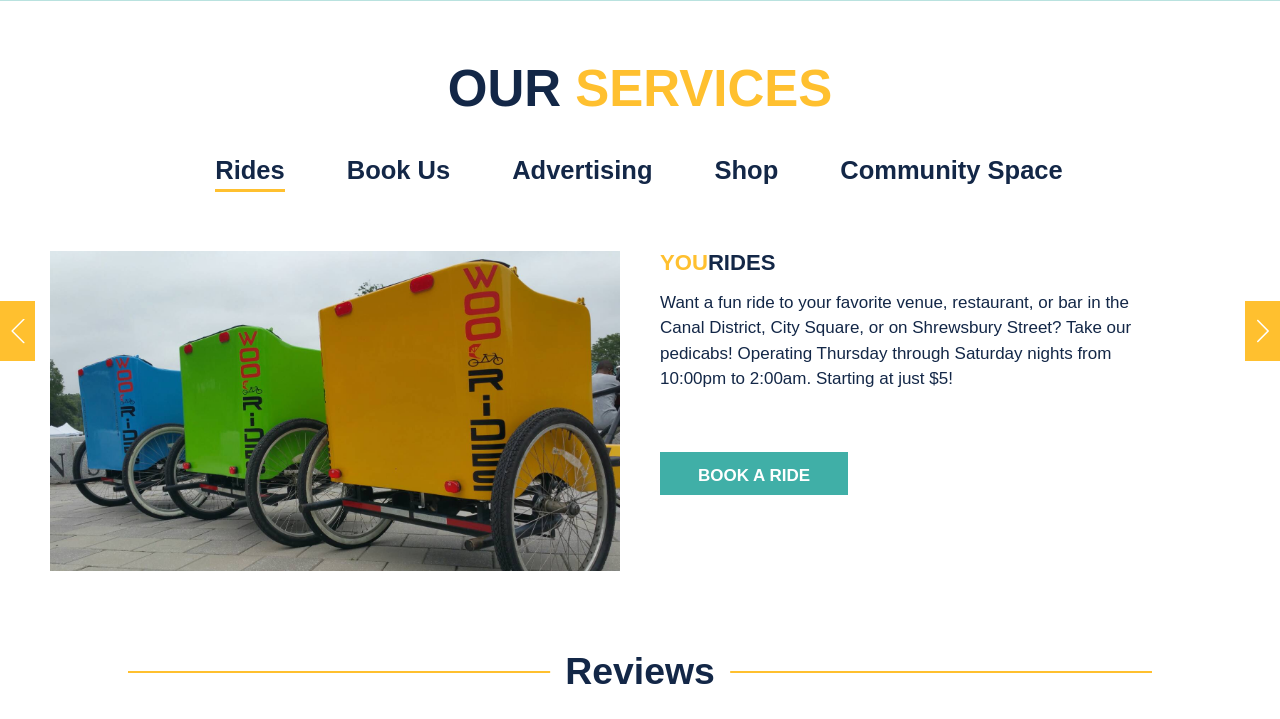
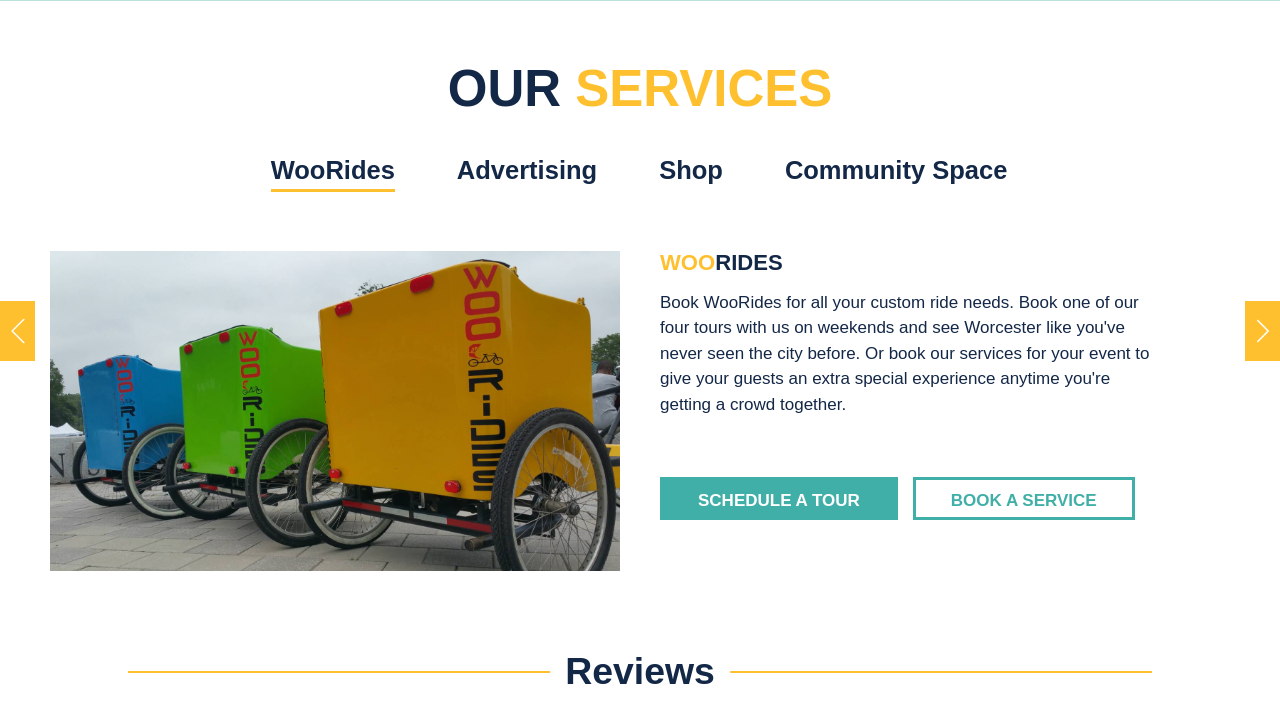
Before and after one commit to jbdano/woorides, a PHP site: page / in a window 1280 px wide. Shown: the part 1099-1818 px from the top of the page. Run offline with PHP 8.4, Linux system fonts and the light colour scheme; some libraries are stand-ins or nearby versions; some web fonts are replaced.

Commit message:
consolidated first two service tabs / moved booking app to external tab

```diff
--- a/Templates/Global/navigation.php
+++ b/Templates/Global/navigation.php
@@ -24,7 +24,7 @@ $navBrandHref = ($page_loc === 'home') ? '#top' : $path_back;
         <li><a href="<?php echo $path_back; ?>About-Us" id="navItem-about" class="smoothScroll">About Us</a></li>
         <li><a href="<?php echo $path_back; ?>#press" id="navItem-press" class="smoothScroll">Press</a></li>
         <li><a href="<?php echo $path_back; ?>FAQs" id="navItem-faqs">FAQs</a></li>
-        <li><a href="<?php echo $path_back; ?>Booking" id="navItem-cta" class="navbar_contact_btn">Book Tour</a></li>
+        <li><a href="https://squareup.com/appointments/book/daeb64a0-95f2-4a1e-8a6f-4f08b92d2a8c/12QARAKR1YM1A/services" target="_blank" id="navItem-cta" class="navbar_contact_btn">Book Tour</a></li>
       </ul>
     </div><!-- /.navbar-collapse -->
   </div><!-- /.container-fluid -->
--- a/Templates/Home/our-services.php
+++ b/Templates/Home/our-services.php
@@ -4,47 +4,88 @@ $data = array();
 
 // RIDES
 //
-array_push($data, array(
-    'tabName' => 'Rides',
-    'tabID' => 'brides',
-    'overview' => array(
-        'imgPath' => 'Assets/img/home_hero.jpg',
-        'titlePrefix' => 'YOU',
-        'bodyText' => "Want a fun ride to your favorite venue, restaurant, or bar in the Canal District, City
-		      		Square, or on Shrewsbury Street? Take our pedicabs! Operating Thursday through Saturday
-		      		nights from 10:00pm to 2:00am. Starting at just $5!",
-        'buttons' => array(
-            array(
-                'title' => 'BOOK A RIDE',
-                'href' => $path_back.'Booking',
-                'className' => 'theme-btn-cta-primary serv-overview-btn'
-            )
-        )
-    ),
-    'reviews' => array(
-        array(
-            'name' => 'Richie Caldwell',
-            'quote' => 'My kids loved it!! After the 3rd ride my little one asked can we go again! I met the co-owner and he is a real cool dude; down to earth! Good luck!',
-            'imgClass' => 'review-headshot-richie',
-            'numStars' => 5
-        ),
-        array(
-            'name' => 'Norma Iris',
-            'quote' => 'My driver was very friendly and funny!! Great safe and calm ride! Will certainly take my little guy for a ride!! Will enjoy it again for sure!!',
-            'imgClass' => 'review-headshot-norma',
-            'numStars' => 5
-        )
-    )
-));
+// array_push($data, array(
+//     'tabName' => 'Rides',
+//     'tabID' => 'brides',
+//     'overview' => array(
+//         'imgPath' => 'Assets/img/home_hero.jpg',
+//         'titlePrefix' => 'YOU',
+//         'bodyText' => "Want a fun ride to your favorite venue, restaurant, or bar in the Canal District, City
+// 		      		Square, or on Shrewsbury Street? Take our pedicabs! Operating Thursday through Saturday
+// 		      		nights from 10:00pm to 2:00am. Starting at just $5!",
+//         'buttons' => array(
+//             array(
+//                 'title' => 'BOOK A RIDE',
+//                 'href' => $path_back.'Booking',
+//                 'className' => 'theme-btn-cta-primary serv-overview-btn'
+//             )
+//         )
+//     ),
+//     'reviews' => array(
+//         array(
+//             'name' => 'Richie Caldwell',
+//             'quote' => 'My kids loved it!! After the 3rd ride my little one asked can we go again! I met the co-owner and he is a real cool dude; down to earth! Good luck!',
+//             'imgClass' => 'review-headshot-richie',
+//             'numStars' => 5
+//         ),
+//         array(
+//             'name' => 'Norma Iris',
+//             'quote' => 'My driver was very friendly and funny!! Great safe and calm ride! Will certainly take my little guy for a ride!! Will enjoy it again for sure!!',
+//             'imgClass' => 'review-headshot-norma',
+//             'numStars' => 5
+//         )
+//     )
+// ));
 
 // BOOK US
 //
+// array_push($data, array(
+//     'tabName' => 'Book Us',
+//     'tabID' => 'bookus',
+//     'overview' => array(
+//         'imgPath' => 'Assets/img/home_hero.jpg',
+//         'titlePrefix' => 'CUSTOM',
+//         'bodyText' => "Book WooRides for all your custom ride needs. Book one of our four tours with us on weekends
+// 	      		and see Worcester like you've never seen the city before. Or book our services for your event
+// 	      		to give your guests an extra special experience anytime you're getting a crowd together.",
+//         'buttons' => array(
+//             array(
+//                 'title' => 'SCHEDULE A TOUR',
+//                 'href' => $path_back.'Booking',
+//                 'className' => 'theme-btn-cta-primary serv-overview-btn'
+//             ),
+//             array(
+//                 'title' => 'BOOK AN EVENT',
+//                 'href' => $path_back.'Contact',
+//                 'className' => 'theme-btn-cta-secondary serv-overview-btn'
+//             )
+//         )
+//     ),
+//     'reviews' => array(
+//         array(
+//             'name' => 'Richie Caldwell',
+//             'quote' => 'My kids loved it!! After the 3rd ride my little one asked can we go again! I met the co-owner and he is a real cool dude; down to earth! Good luck!',
+//             'imgClass' => 'review-headshot-richie',
+//             'numStars' => 5
+//         ),
+//         array(
+//             'name' => 'Norma Iris',
+//             'quote' => 'My driver was very friendly and funny!! Great safe and calm ride! Will certainly take my little guy for a ride!! Will enjoy it again for sure!!',
+//             'imgClass' => 'review-headshot-norma',
+//             'numStars' => 5
+//         )
+//     )
+// ));
+
+// WOORIDES
+//
 array_push($data, array(
-    'tabName' => 'Book Us',
-    'tabID' => 'bookus',
+    'tabName' => 'WooRides',
+    'tabID' => 'woorides',
     'overview' => array(
         'imgPath' => 'Assets/img/home_hero.jpg',
-        'titlePrefix' => 'CUSTOM',
+        'titlePrefix' => 'WOO',
+        'titlePostfix' => 'RIDES',
         'bodyText' => "Book WooRides for all your custom ride needs. Book one of our four tours with us on weekends
 	      		and see Worcester like you've never seen the city before. Or book our services for your event
 	      		to give your guests an extra special experience anytime you're getting a crowd together.",
@@ -55,7 +96,7 @@ array_push($data, array(
                 'className' => 'theme-btn-cta-primary serv-overview-btn'
             ),
             array(
-                'title' => 'BOOK AN EVENT',
+                'title' => 'BOOK A SERVICE',
                 'href' => $path_back.'Contact',
                 'className' => 'theme-btn-cta-secondary serv-overview-btn'
             )
@@ -84,7 +125,8 @@ array_push($data, array(
     'tabID' => 'advertising',
     'overview' => array(
         'imgPath' => 'Assets/img/WR.jpg',
-        'titlePrefix' => 'ADVERTISE',
+        'titlePrefix' => 'PROMO',
+        'titlePostfix' => 'RIDES',
         'bodyText' => "Our pedicabs provide the unique opportunity for local businesses
                     to reach customers in Worcester. Advertise with us to reach your next customers across the city.",
         'buttons' => array(
@@ -118,7 +160,8 @@ array_push($data, array(
     'tabID' => 'shop',
     'overview' => array(
         'imgPath' => 'Assets/img/Priscilla_Messinger.jpg',
-        'titlePrefix' => 'YOU',
+        'titlePrefix' => 'Shop Rides ',
+        'titlePostfix' => 'at Portland St',
         'bodyText' => "Looking for your next set of wheels? We've partnered with Worcester Earn-A-Bike
 	      		to sell bikes in our shop at 22 Portland St. Rides coming soon!",
         'buttons' => array()
@@ -147,6 +190,7 @@ array_push($data, array(
     'overview' => array(
         'imgPath' => 'Assets/img/Resized_20170811.jpg',
         'titlePrefix' => 'NOTJUST',
+        'titlePostfix' => 'RIDES',
         'bodyText' => "We are about more than just rides. We are about building community. Our event space is
 	      		open to promote culture, art, and anything else that brings people together in Worcester.
 	      		Contact us today about hosting a gallery, performance, or event.",
@@ -200,6 +244,8 @@ array_push($data, array(
 	  	foreach ($data as $i => $tab_info) {
 
 	  	    $tabClassName = ($i == 0) ? 'in active' : '';
+	  	    $title_prefix = $tab_info['overview']['titlePrefix'];
+	  	    $title_postfix = $tab_info['overview']['titlePostfix'];
 
 	  	    echo
 	  	    '<div id="'.$tab_info['tabID'].'" class="tab-pane fade '.$tabClassName.'">'.
@@ -208,7 +254,7 @@ array_push($data, array(
 	  	                '<img src="'.$tab_info['overview']['imgPath'].'">'.
   	                '</div>'.
 	  	            '<div class="overview-rides-content lazy lazy-fade-left">'.
-    	  	            '<h5 class="overview-rides-content-title"><span class="theme-color-yellow">'.$tab_info['overview']['titlePrefix'].'</span>RIDES</h5>'.
+	  	                '<h5 class="overview-rides-content-title">'.'<span class="theme-color-yellow">'.$title_prefix.'</span>'.$title_postfix.'</h5>'.
     	  	            '<p>'.$tab_info['overview']['bodyText'].'</p>';
 
 	  	    foreach ($tab_info['overview']['buttons'] as $index => $button) {
--- a/index.php
+++ b/index.php
@@ -1,32 +1,6 @@
 <?php
 $page_loc = 'home';
 $path_back = './';
-
-
-// function file_get_contents_curl($url) {
-//     $ch = curl_init();
-
-//     curl_setopt($ch, CURLOPT_AUTOREFERER, TRUE);
-//     curl_setopt($ch, CURLOPT_HEADER, 0);
-//     curl_setopt($ch, CURLOPT_RETURNTRANSFER, 1);
-//     curl_setopt($ch, CURLOPT_URL, $url);
-//     curl_setopt($ch, CURLOPT_FOLLOWLOCATION, TRUE);
-
-//     $response = curl_exec($ch);
-
-//     parse_str($response, $data);
-
-//     curl_close($ch);
-
-//     return $data;
-// }
-
-// $url = "https://cdn.contentful.com/spaces/0bsjhec63o1x/environments/master/content_types/service?access_token=400c8bf17bcb2dae1d59659f591ff103ffbd4362edc6a15fa16e7edcea880e89";
-
-// $data = file_get_contents_curl($url);
-
-// error_log(print_r($data, true));
-
 
 ?>
 
@@ -58,17 +32,14 @@ $path_back = './';
   	<!-- Latest compiled and minified JavaScript -->
 	<script src="https://code.jquery.com/jquery-3.3.1.min.js" integrity="sha256-FgpCb/KJQlLNfOu91ta32o/NMZxltwRo8QtmkMRdAu8=" crossorigin="anonymous"></script>
 	<script src="https://maxcdn.bootstrapcdn.com/bootstrap/3.3.7/js/bootstrap.min.js" integrity="sha384-Tc5IQib027qvyjSMfHjOMaLkfuWVxZxUPnCJA7l2mCWNIpG9mGCD8wGNIcPD7Txa" crossorigin="anonymous"></script>
-<!-- 	<script src="Assets/lazy-load/jquery.bttrlazyloading.min.js"></script> -->
 	<script src="Assets/js/custom.js"></script>
 
     <!-- cdnjs -->
-    <script type="text/javascript" src="//cdnjs.cloudflare.com/ajax/libs/jquery.lazy/1.7.9/jquery.lazy.min.js"></script>
-<!--     <script type="text/javascript" src="//cdnjs.cloudflare.com/ajax/libs/jquery.lazy/1.7.9/jquery.lazy.plugins.min.js"></script> -->
+<!--     <script type="text/javascript" src="//cdnjs.cloudflare.com/ajax/libs/jquery.lazy/1.7.9/jquery.lazy.min.js"></script> -->
 
 	<script>
 
 	$(document).ready(function() {
-
 
 		$.fn.isInViewport = function() {
 			var elementTop = $(this).offset().top;
```
Also changed, not shown: Templates/Contact/contact.php (+11 -1 lines).
